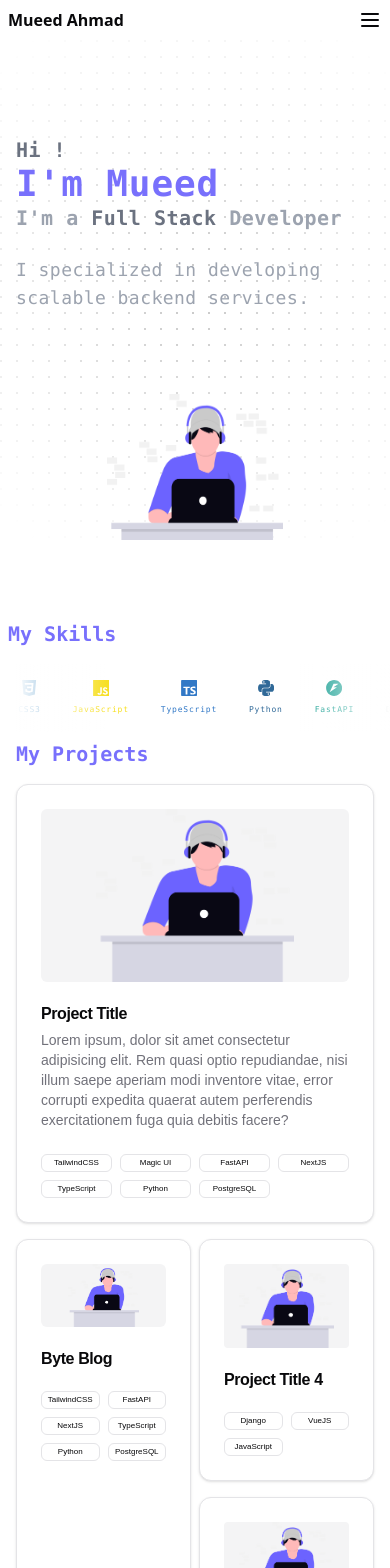
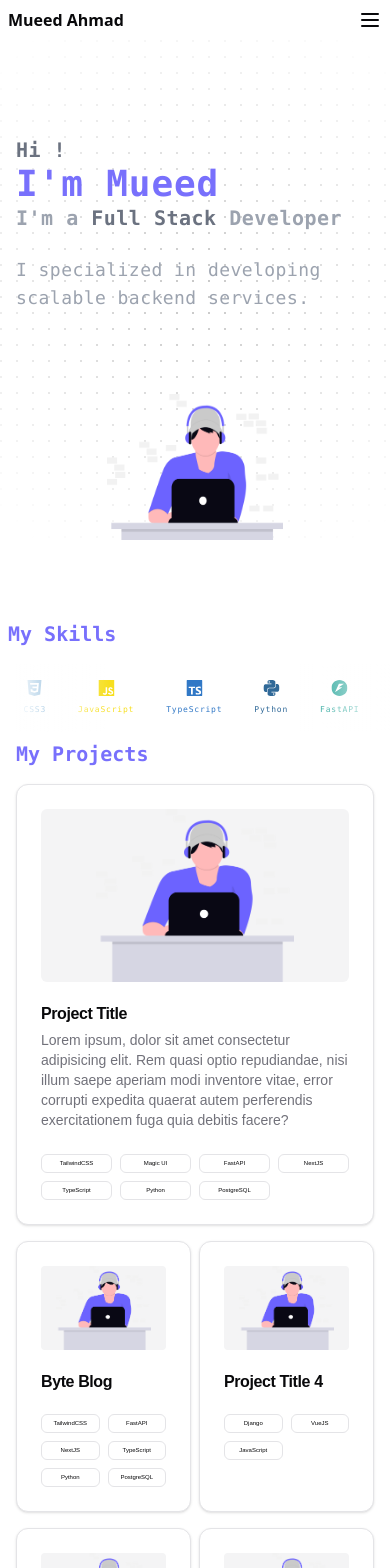
Before and after one commit to eedu7/my_portfolio, a Next.js app: page / in a window 390 px wide. Shown: the top 1568 px of the page. Built offline with nearby package versions, Linux system fonts and the light colour scheme.

Commit message:
some code refactored

```diff
--- a/src/components/ProjectSection.tsx
+++ b/src/components/ProjectSection.tsx
@@ -33,12 +33,22 @@ const ProjectSection = () => {
                         <ProjectTag tags={projects[0].projectTags} />
                     </CardFooter>
                 </Card>
+                <div className="hidden md:flex">
                     <SecondaryCard
                         title={projects[1].title}
                         description={projects[1].description}
                         imageSRC={projects[1].projectImage}
                         tags={projects[1].projectTags}
                     />
+                </div>
+                <div className="md:hidden">
+                    <CommonCard
+                        title={projects[1].title}
+                        description={projects[1].description}
+                        imageSRC={projects[1].projectImage}
+                        tags={projects[1].projectTags}
+                    />
+                </div>
                 <CommonCard
                     title={projects[3].title}
                     description={projects[3].description}
@@ -124,7 +134,7 @@ const ProjectTag = ({ tags }: ProjectTags) => {
     return tags.map(({ id, name }) => (
         <Badge
             key={id}
-            className="cursor-pointer text-[8px] md:text-sm font-normal flex items-center justify-center"
+            className="cursor-pointer text-[6px] p-1 md:text-sm font-normal flex items-center justify-center"
             variant="outline"
         >
             {name}
```
Lines whose indentation alone changed are shown as unchanged.
